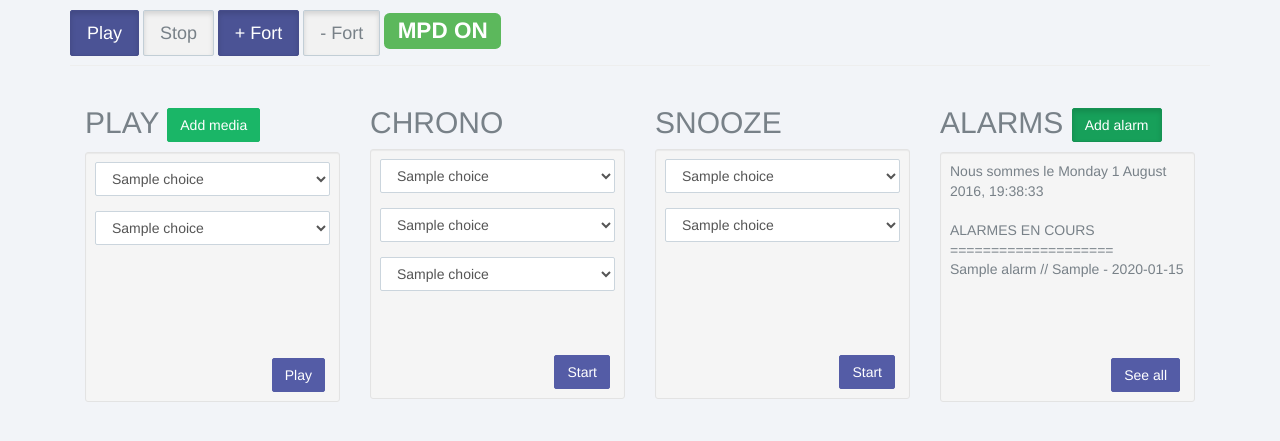
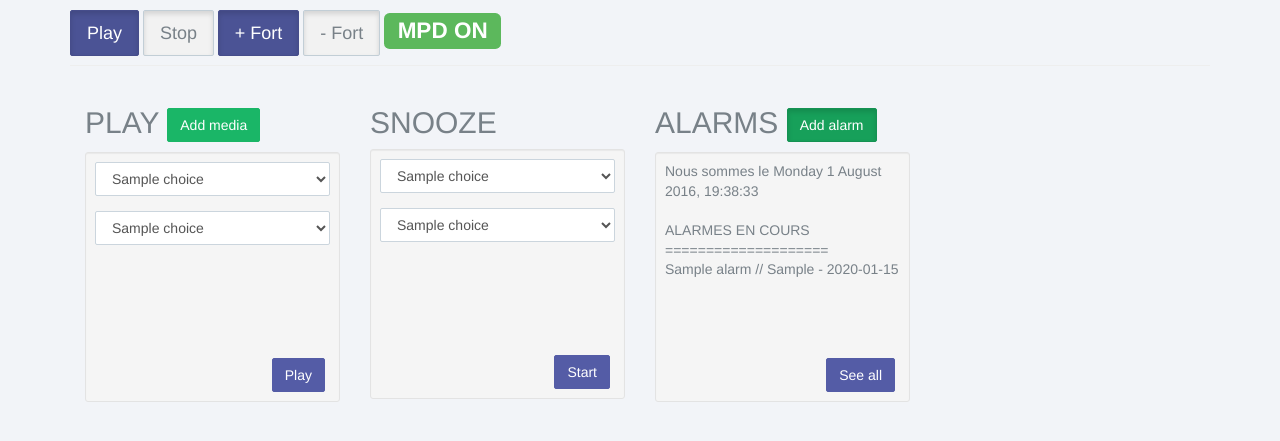
Before and after one commit to jeromefiot/Apiclock_DEV, a Flask app: template app/templates/dashboard.html in a window 1280 px wide. Shown: the part 52-493 px from the top of the page. Run offline with Flask 2, Linux system fonts and the light colour scheme; tables that the repository leaves empty hold one stand-in row (values such as "Sample post"); the template is opened without the code that fills it: values that come from a table or form of the project are taken from there, most other values are stand-ins (such as "Sample title", 1, 10 or a date in 2020); style sheets or scripts are compiled from the project's sources; parts of the project's set-up code (start-up, migrations or seed data) failed here and were passed over; some libraries are stand-ins or nearby versions.

Commit message:
front -chrono

```diff
--- a/app/templates/dashboard.html
+++ b/app/templates/dashboard.html
@@ -126,12 +126,11 @@
 </div>
 
 
-<div class="col-md-3">
+<!-- <div class="col-md-3">
     <h2>CHRONO</h2>
     <div class="well well-sm" style="min-height: 250px">
     <form id="chrono_form" action="" method="post" class="form" role="form">
         {{ form_chrono.hidden_tag() }}
-        <!-- <div class="form-group" id="form_chrono-medias"><label class="control-label" >{{ form_chrono.media.label }}</label> -->
         <div class="form-group" id="form_chrono-medias">
             <select class="form-control" id="form_chrono-media" name="form_chrono-media">
             {% for choice in form_chrono.media.choices %}
@@ -139,7 +138,6 @@
             {% endfor %}
             </select>
         </div>
-        <!-- <div class="form-group" id="form_chrono-radios"><label class="control-label" >{{ form_chrono.radio.label }}</label> -->
         <div class="form-group" id="form_chrono-radios">
             <select class="form-control" id="form_chrono-radio" name="form_chrono-radio">
             {% for radio in form_chrono.radio.choices %}
@@ -153,7 +151,6 @@
             </select>
         </div>
 
-        <!-- <div class="form-group" id="form_chrono-musics"><label class="control-label" >{{ form_chrono.music.label }}</label> -->
         <div class="form-group" id="form_chrono-musics">
             <select class="form-control" id="form_chrono-music" name="form_chrono-music">
                 {% for music in form_chrono.music.choices %}
@@ -167,7 +164,6 @@
             </select>
         </div>
 
-        <!-- <div class="form-group" id="form_chrono-chrono_minutes"><label class="control-label" >{{ form_chrono.chrono_minutes.label }}</label> -->
         <div class="form-group" id="form_chrono-chrono_minutes">
             <select class="form-control" id="form_chrono-chrono_minutes" name="form_chrono-chrono_minutes">
                 {% for minute in form_chrono.chrono_minutes.choices %}
@@ -185,7 +181,7 @@
         style="position:absolute; bottom:0; margin:30px; right:0;">
     </form>
     </div>
-</div>
+</div> -->
 
 
 <!--
```
